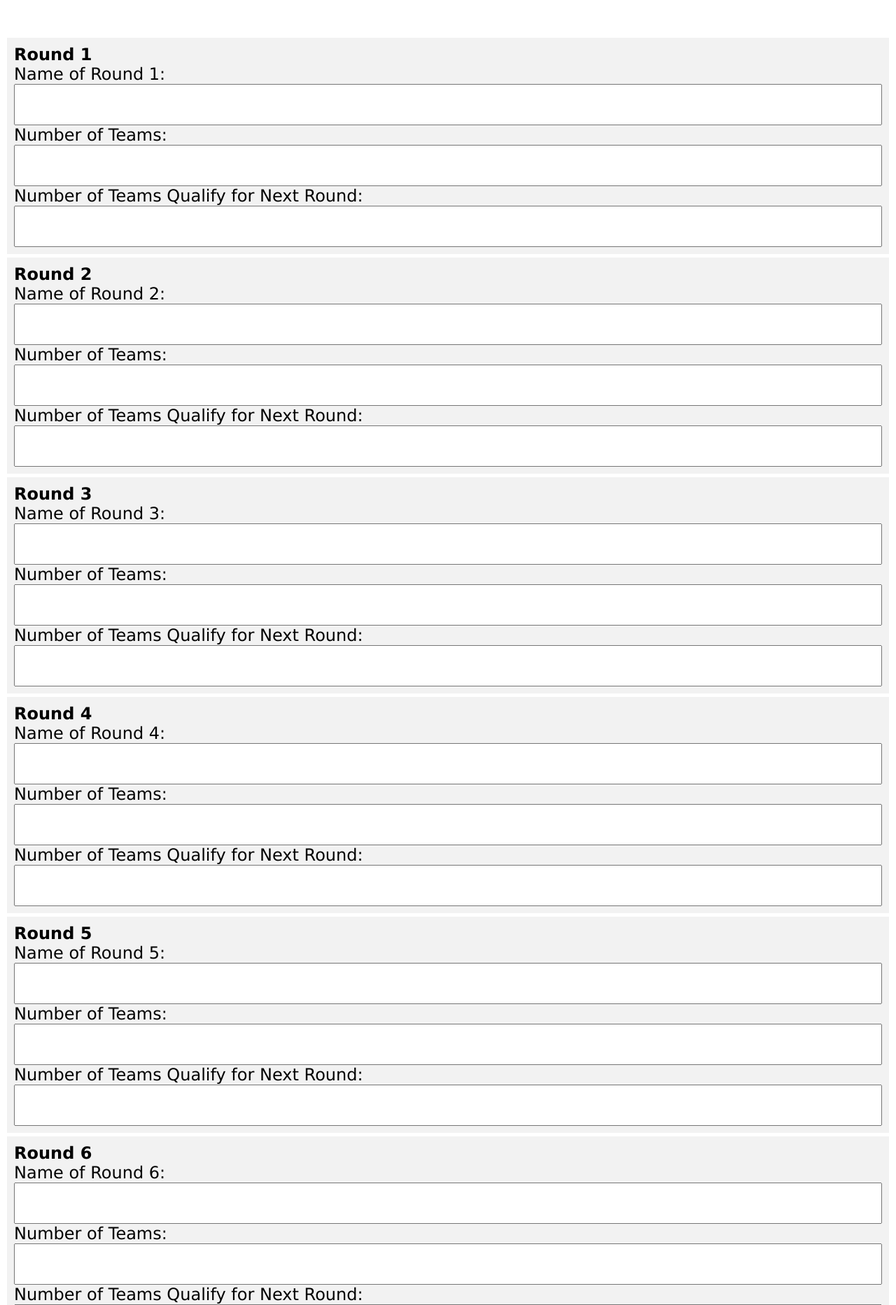
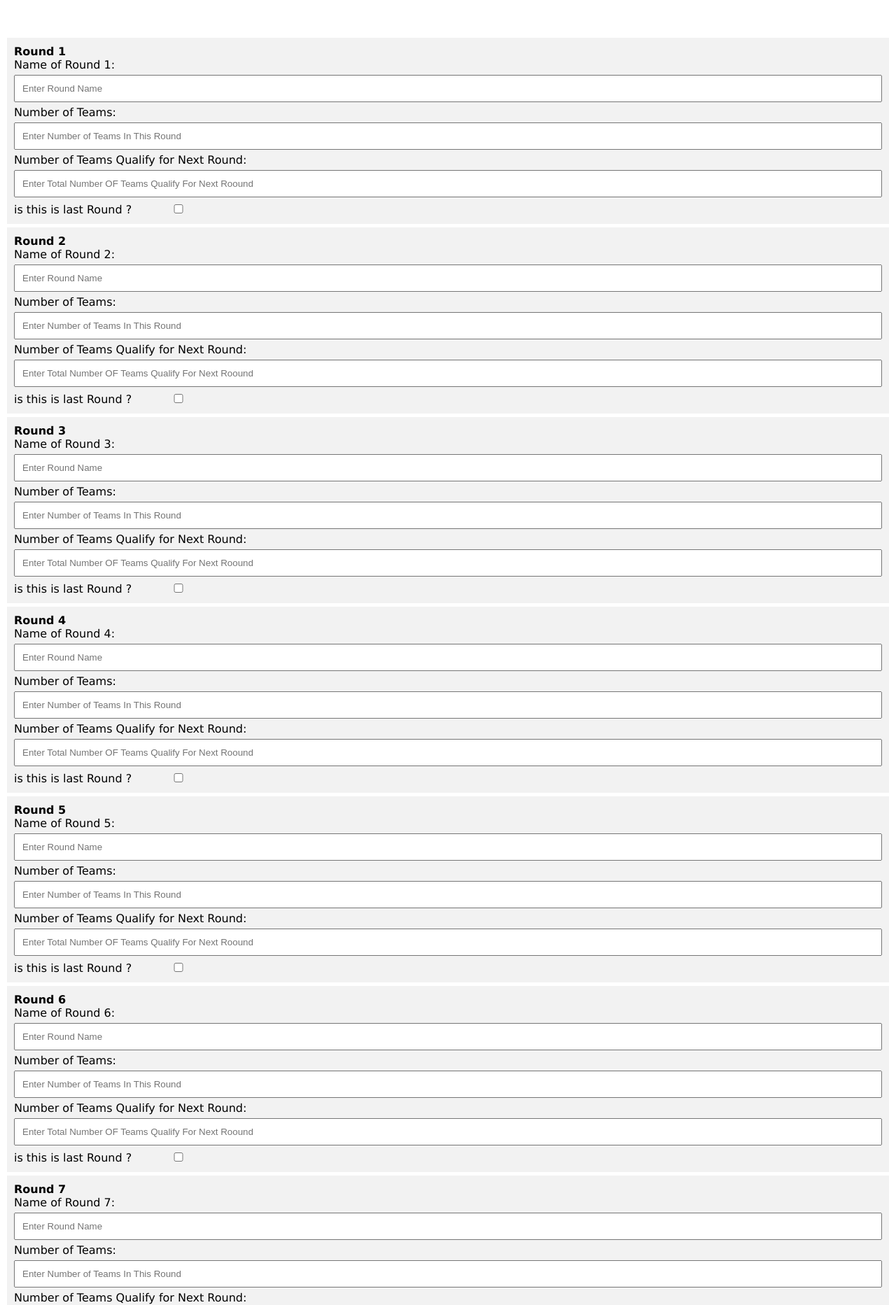
Before and after one commit to Crown003/Tmgweb, a Django app: page /createRoadmap/1 in a window 1280 px wide. Shown: the part 46-1911 px from the top of the page at 70% size. Run offline with Django 4.2, Linux system fonts and the light colour scheme.

Commit message:
devlopment of roadmap upload is done, changed the architecture of createGroup

```diff
--- a/main/static/css/roadmapForm.css
+++ b/main/static/css/roadmapForm.css
@@ -2,7 +2,7 @@ form {
  	padding:10px;
  	display:flex;
  	flex-direction:column;
- 	font-size:1.5em;
+ 	font-size:16px;
  	font-family:popins,Verdana;
  	gap:5px;
  	& legend{
@@ -15,9 +15,13 @@ form {
  			display:block;
  		}
  		& div input{
- 		width:100%;
- 		padding:20px;
+			width:100%;
+			padding:10px;
+			margin:5px 0;
  		}
+		& div input[type="checkbox"]{
+			width:10%;
+		};
  	}
  	& input[type="submit"]{
  		width:60%;
--- a/main/templates/roadmapForm.html
+++ b/main/templates/roadmapForm.html
@@ -11,15 +11,19 @@
       <legend>Round {{ i }}</legend>
       <div>
         <label for="round_name_{{ i }}">Name of Round {{ i }}:</label>
-        <input type="text" id="round_name_{{ i }}" name="round_name_{{ i }}">
+        <input type="text" id="round_name_{{ i }}" name="round_name_{{ i }}" placeholder="Enter Round Name">
       </div>
       <div>
         <label for="number_of_teams_{{ i }}">Number of Teams:</label>
-        <input type="number" id="number_of_teams_{{ i }}" name="number_of_teams_{{ i }}">
+        <input type="number" id="number_of_teams_{{ i }}" name="number_of_teams_{{ i }}" placeholder="Enter Number of Teams In This Round">
       </div>
       <div>
         <label for="teams_qualify_{{ i }}">Number of Teams Qualify for Next Round:</label>
-        <input type="number" id="teams_qualify_{{ i }}" name="teams_qualify_{{ i }}">
+        <input type="number" id="teams_qualify_{{ i }}" name="teams_qualify_{{ i }}" placeholder="Enter Total Number OF Teams Qualify For Next Roound">
+      </div>
+      <div>
+        <label style="display:inline-block" for="last_round_{{i}}">is this is last Round ?</label>
+        <input class="confirmCheckbox" type="checkbox" name="last_round_{{ i }}" id="last_round{{ i }}">
       </div>
     </div>
   {% endfor %}
--- a/main/views.py
+++ b/main/views.py
@@ -342,6 +342,11 @@ def viewTournament(request, id):
 
 
 def createGroup(request):
+    """
+    a bit of improvement needed in the group distribution logic it is right now not good enough...
+    to handle data.
+    issue: the data adds each time we create groups into db! irrespective of the data was previously added or not.
+    """
     if request.method == "POST":
         reg_team_object = RegOfTournaments.objects.filter(
             tournament=request.POST.get("tournament_id")
@@ -371,25 +376,45 @@ def createGroup(request):
             print(group_data)
             match request.POST["round"]:
                 case "one":
-                    task.round_one = json.dumps(group_data)
+                    _data = json.loads(task.round_one)
+                    _data.update(group_data)
+                    task.round_one = _data
                 case "two":
-                    task.round_two = json.dumps(group_data)
+                    _data = json.loads(task.round_two)
+                    _data.update(group_data)
+                    task.round_two = _data
                 case "three":
-                    task.round_three = json.dumps(group_data)
+                    _data = json.loads(task.round_three)
+                    _data.update(group_data)
+                    task.round_three = _data
                 case "four":
-                    task.round_four = json.dumps(group_data)
+                    _data = json.loads(task.round_four)
+                    _data.update(group_data)
+                    task.round_four = _data
                 case "five":
-                    task.round_five = json.dumps(group_data)
+                    _data = json.loads(task.round_five)
+                    _data.update(group_data)
+                    task.round_five = _data
                 case "six":
-                    task.round_six = json.dumps(group_data)
+                    _data = json.loads(task.round_six)
+                    _data.update(group_data)
+                    task.round_six = _data
                 case "seven":
-                    task.round_seven = json.dumps(group_data)
+                    _data = json.loads(task.round_seven)
+                    _data.update(group_data)
+                    task.round_seven = _data
                 case "eight":
-                    task.round_eight = json.dumps(group_data)
+                    _data = json.loads(task.round_eight)
+                    _data.update(group_data)
+                    task.round_eight = _data
                 case "nine":
-                    task.round_nine = json.dumps(group_data)
+                    _data = json.loads(task.round_nine)
+                    _data.update(group_data)
+                    task.round_nine = _data
                 case "ten":
-                    task.round_ten = json.dumps(group_data)
+                    _data = json.loads(task.round_ten)
+                    _data.update(group_data)
+                    task.round_ten = _data
             try:
                 task.save()
                 messages.success(request, "Round details updated successfully!")
@@ -423,7 +448,8 @@ def viewGroups(request, id):
         data = RoadmapRoundsDetail.objects.get(tournament=id)
         match request.POST["round"]:
             case "one":
-                filtered_data = json.loads(data.round_one[::])
+                data = data.round_one
+                filtered_data = {k: v for k, v in data.items() if "group" in k}
                 teams_data = {}
                 for item in filtered_data:
                     queryobject = RegOfTournaments.objects.filter(
@@ -433,8 +459,8 @@ def viewGroups(request, id):
                         queryobject.values_list("team__id", "team__teamname")
                     )
             case "two":
-                filtered_data = json.loads(data.round_two[::])
-                teams_data = {}
+                data = json.loads(data.round_two)
+                filtered_data = {k: v for k, v in data.items() if "group" in k}
                 for item in filtered_data:
                     queryobject = RegOfTournaments.objects.filter(
                         id__in=filtered_data[item]
@@ -443,7 +469,8 @@ def viewGroups(request, id):
                         queryobject.values_list("team__id", "team__teamname")
                     )
             case "three":
-                filtered_data = json.loads(data.round_three[::])
+                data = json.loads(data.round_three)
+                filtered_data = {k: v for k, v in data.items() if "group" in k}
                 teams_data = {}
                 for item in filtered_data:
                     queryobject = RegOfTournaments.objects.filter(
@@ -453,7 +480,8 @@ def viewGroups(request, id):
                         queryobject.values_list("team__id", "team__teamname")
                     )
             case "four":
-                filtered_data = json.loads(data.round_four[::])
+                data = json.loads(data.round_four)
+                filtered_data = {k: v for k, v in data.items() if "group" in k}
                 teams_data = {}
                 for item in filtered_data:
                     queryobject = RegOfTournaments.objects.filter(
@@ -463,7 +491,8 @@ def viewGroups(request, id):
                         queryobject.values_list("team__id", "team__teamname")
                     )
             case "five":
-                filtered_data = json.loads(data.round_five[::])
+                data = json.loads(data.round_five)
+                filtered_data = {k: v for k, v in data.items() if "group" in k}
                 teams_data = {}
                 for item in filtered_data:
                     queryobject = RegOfTournaments.objects.filter(
@@ -473,7 +502,8 @@ def viewGroups(request, id):
                         queryobject.values_list("team__id", "team__teamname")
                     )
             case "six":
-                filtered_data = json.loads(data.round_six[::])
+                data = json.loads(data.round_six)
+                filtered_data = {k: v for k, v in data.items() if "group" in k}
                 teams_data = {}
                 for item in filtered_data:
                     queryobject = RegOfTournaments.objects.filter(
@@ -483,7 +513,8 @@ def viewGroups(request, id):
                         queryobject.values_list("team__id", "team__teamname")
                     )
             case "seven":
-                filtered_data = json.loads(data.round_seven[::])
+                data = json.loads(data.round_seven)
+                filtered_data = {k: v for k, v in data.items() if "group" in k}
                 teams_data = {}
                 for item in filtered_data:
                     queryobject = RegOfTournaments.objects.filter(
@@ -493,7 +524,8 @@ def viewGroups(request, id):
                         queryobject.values_list("team__id", "team__teamname")
                     )
             case "eight":
-                filtered_data = json.loads(data.round_eight[::])
+                data = json.loads(data.round_eight)
+                filtered_data = {k: v for k, v in data.items() if "group" in k}
                 teams_data = {}
                 for item in filtered_data:
                     queryobject = RegOfTournaments.objects.filter(
@@ -503,7 +535,8 @@ def viewGroups(request, id):
                         queryobject.values_list("team__id", "team__teamname")
                     )
             case "nine":
-                filtered_data = json.loads(data.round_nine[::])
+                data = json.loads(data.round_nine)
+                filtered_data = {k: v for k, v in data.items() if "group" in k}
                 teams_data = {}
                 for item in filtered_data:
                     queryobject = RegOfTournaments.objects.filter(
@@ -513,7 +546,8 @@ def viewGroups(request, id):
                         queryobject.values_list("team__id", "team__teamname")
                     )
             case "ten":
-                filtered_data = json.loads(data.round_ten[::])
+                data = json.loads(data.round_ten)
+                filtered_data = {k: v for k, v in data.items() if "group" in k}
                 teams_data = {}
                 for item in filtered_data:
                     queryobject = RegOfTournaments.objects.filter(
@@ -531,13 +565,62 @@ def viewGroups(request, id):
 
 def createRoadmap(request, id):
     if request.method == "POST":
-        if request.POST == "":
-            print("none")
-            messages.error(request, "No data ?")
-            return render(
-                request, "roadmapForm.html", {"list": [x for x in range(1, 11)]}
+        rounds = []
+        for i in range(1, 11):
+            round_name = request.POST.get(f"round_name_{i}")
+            teams_in_round = request.POST.get(f"number_of_teams_{i}")
+            advancing_teams = request.POST.get(f"teams_qualify_{i}")
+            is_last_round = request.POST.get(f"last_round_{i}")
+            if is_last_round == "on":
+                if (round_name and teams_in_round) or advancing_teams:
+                    temp = {
+                        "roundName": round_name,
+                        "teamsInRound": teams_in_round,
+                        "advancingTeams": advancing_teams,
+                    }
+                    rounds.append(temp)
+                    break
+            else:
+                if round_name and teams_in_round and advancing_teams:
+                    temp = {
+                        "roundName": round_name,
+                        "teamsInRound": teams_in_round,
+                        "advancingTeams": advancing_teams,
+                    }
+                    rounds.append(temp)
+                    continue
+        try:
+            help_str = [
+                "round_one",
+                "round_two",
+                "round_three",
+                "round_four",
+                "round_five",
+                "round_six",
+                "round_seven",
+                "round_eight",
+                "round_nine",
+                "round_ten",
+            ]  # Using help_str to frame the field names of the model RoadmapRoundsDetails
+            task = RoadmapRoundsDetail(tournament=Tournament.objects.get(id=id))
+            task.save()
+            task, createdOBJ = RoadmapRoundsDetail.objects.get_or_create(
+                tournament=Tournament.objects.get(id=id)
             )
-        print(request.POST.get(round_name_1))
+            for index, round_data in enumerate(rounds):
+                if round_data:  # Ensure that there is data to be set
+                    setattr(task, help_str[index], round_data)
+                else:
+                    break
+            task.save()
+            messages.success(request, "Roadmap Created Successfully.")
+        except Exception as e:
+            print(e)
+            messages.warning(
+                request, "Something went wrong! Check your data and try again."
+            )
+        finally:
+            return redirect(reverse("OrgViewTournament", args=[id]))
     return render(request, "roadmapForm.html", {"list": [x for x in range(1, 11)]})
 
 
```
Also changed, not shown: main/models.py (+110 -75 lines), main/static/css/viewTournament.css (+6 -2 lines), main/urls.py (+30 -22 lines), db.sqlite3, main/migrations/0054_alter_roadmaproundsdetail_tournament.py (added).
